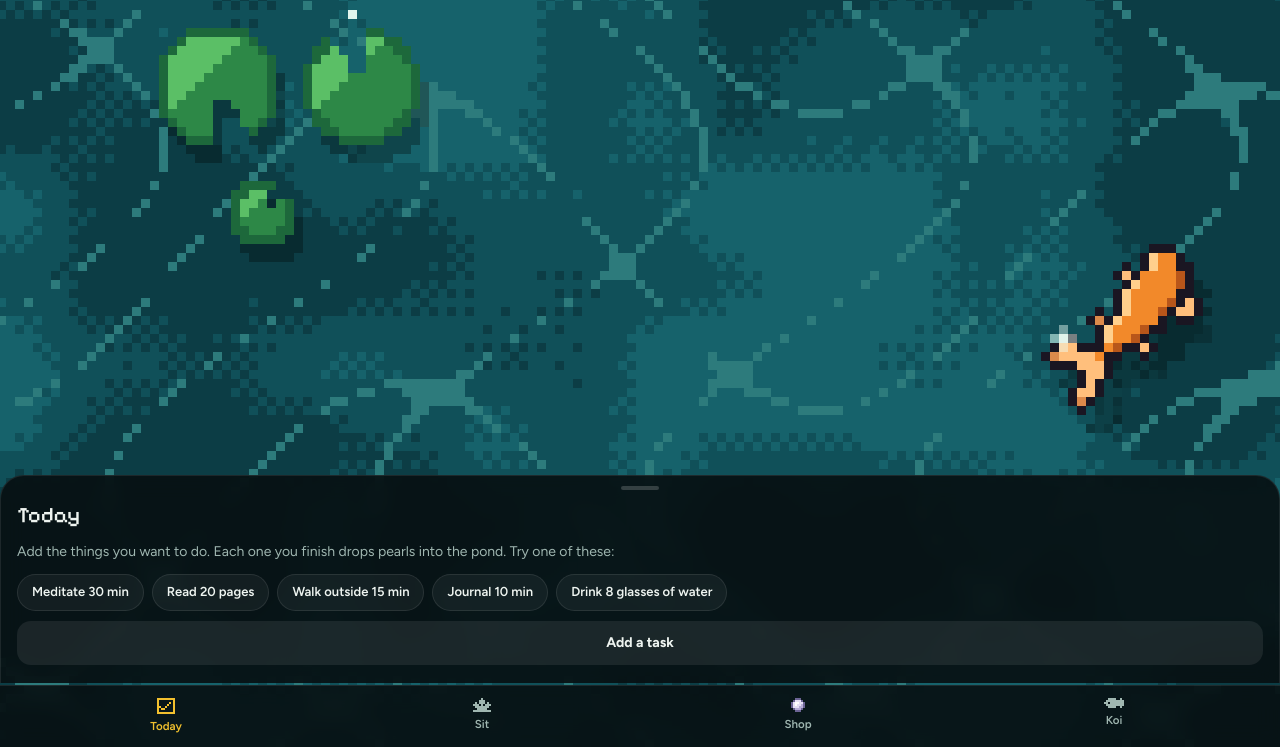
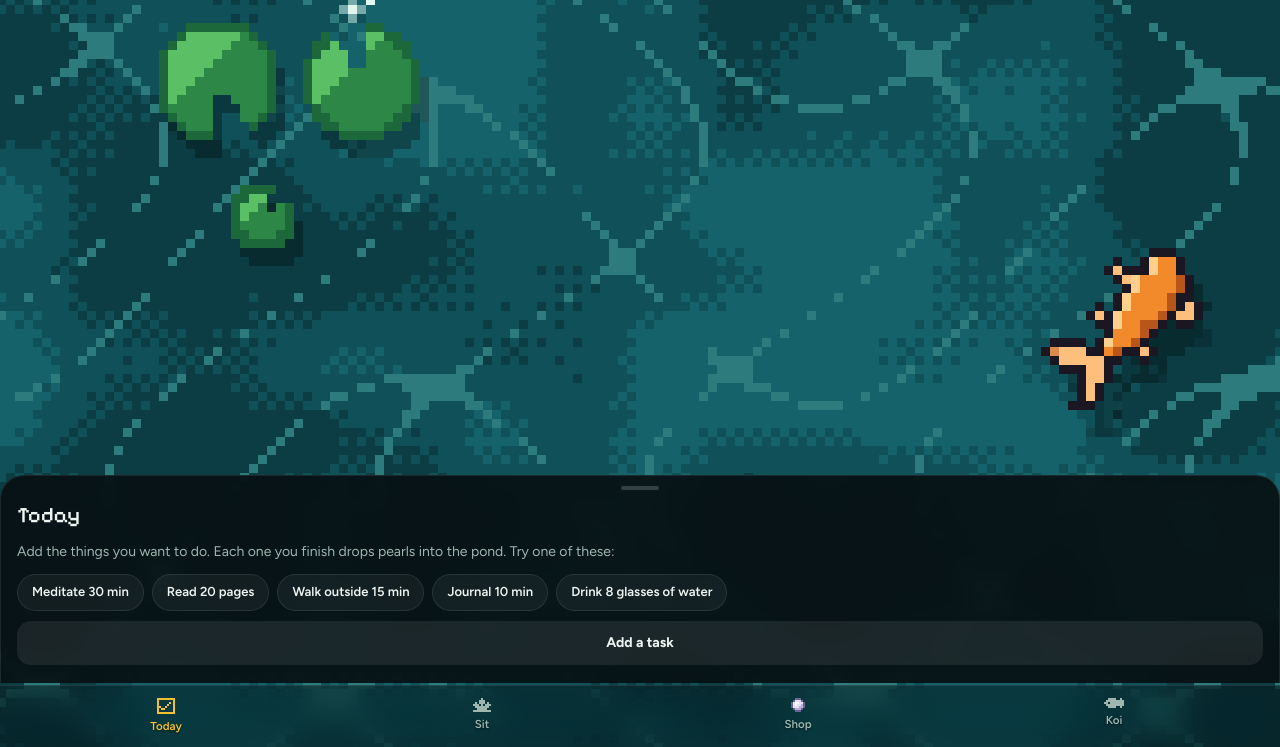
Before and after one commit to creativeboylearnsto/koi-oasis, a plain HTML site: page index.html in a window 1280 px wide. Shown: the part 53-800 px from the top of the page. Drawn offline with Linux system fonts and the light colour scheme.

Commit message:
Full-bleed pond in the home-screen app; see-through tab bar
Co-Authored-By: Claude Opus 5.5 <noreply@anthropic.com>

```diff
--- a/app.css
+++ b/app.css
@@ -2,6 +2,7 @@
 :root{
   --ink:#0a1416;
   --glass:rgba(7,15,17,.9);
+  --glass-bar:rgba(7,15,17,.5);
   --line:rgba(255,255,255,.09);
   --fg:#eef4f0;
   --muted:#9fb6b0;
@@ -17,7 +18,7 @@
   color-scheme:dark;
 }
 *{box-sizing:border-box}
-html,body{height:100%;margin:0;background:var(--ink);color:var(--fg);overflow:hidden;font-family:var(--body);font-size:15px;line-height:1.45;-webkit-tap-highlight-color:transparent;-webkit-user-select:none;user-select:none;overscroll-behavior:none}
+html,body{height:100%;min-height:-webkit-fill-available;margin:0;background:var(--ink);color:var(--fg);overflow:hidden;font-family:var(--body);font-size:15px;line-height:1.45;-webkit-tap-highlight-color:transparent;-webkit-user-select:none;user-select:none;overscroll-behavior:none}
 button{font:inherit;color:inherit;background:none;border:0;padding:0;cursor:pointer}
 button:focus-visible,input:focus-visible,textarea:focus-visible{outline:2px solid var(--gold);outline-offset:2px}
 input,textarea{font:inherit;color:var(--fg);-webkit-user-select:text;user-select:text}
@@ -31,7 +32,7 @@ input,textarea{font:inherit;color:var(--fg);-webkit-user-select:text;user-select
 .ico{display:inline-flex}
 .ico svg{display:block}
 
-.tabs{position:fixed;left:0;right:0;bottom:0;z-index:6;display:grid;grid-template-columns:repeat(4,1fr);background:var(--glass);border-top:1px solid var(--line);padding:6px max(8px,env(safe-area-inset-right,0px)) calc(env(safe-area-inset-bottom,0px) + 6px) max(8px,env(safe-area-inset-left,0px));backdrop-filter:blur(10px);-webkit-backdrop-filter:blur(10px)}
+.tabs{position:fixed;left:0;right:0;bottom:0;z-index:6;display:grid;grid-template-columns:repeat(4,1fr);background:var(--glass-bar);border-top:1px solid var(--line);padding:6px max(8px,env(safe-area-inset-right,0px)) calc(env(safe-area-inset-bottom,0px) + 6px) max(8px,env(safe-area-inset-left,0px));backdrop-filter:blur(10px);-webkit-backdrop-filter:blur(10px)}
 .tab{display:flex;flex-direction:column;align-items:center;gap:4px;font-size:11.5px;font-weight:600;color:var(--muted);padding:6px 0}
 .tab[aria-current="true"]{color:var(--gold)}
 
@@ -124,3 +125,6 @@ h3{font-family:var(--display);font-weight:500;font-size:17px;margin:18px 0 8px}
 .arrange p{margin:0;font-size:14px;color:var(--muted);text-align:center}
 .arrange .row{justify-content:center}
 body.arranging #pond{touch-action:none;cursor:grab}
+
+.tabs{backdrop-filter:blur(14px) saturate(1.2);-webkit-backdrop-filter:blur(14px) saturate(1.2)}
+.tab{text-shadow:0 1px 2px rgba(0,0,0,.6)}
--- a/app.js
+++ b/app.js
@@ -79,10 +79,19 @@ const cv=$('#pond');let pond,scale=3;
 const extra=[];
 function buildPond(){
   // Some launches report a zero-size window for a moment; fall back to the screen size so the pond always builds.
-  const W=innerWidth||document.documentElement.clientWidth||screen.width||390,H=innerHeight||document.documentElement.clientHeight||screen.height||844;scale=Math.max(2,Math.round(W/135));lastW=W;lastH=H;
+  const W=Math.max(innerWidth||0,document.documentElement.clientWidth||0)||screen.width||390;
+  let H=Math.max(innerHeight||0,document.documentElement.clientHeight||0,window.visualViewport?visualViewport.height:0)||screen.height||844;
+  lastW=W;lastH=H;
+  // Home-screen apps on iPhone report a window shorter than the screen (it stops above the home bar).
+  // Draw the pond as tall as the whole screen so it runs edge to edge, under the home bar too.
+  const standalone=(window.matchMedia&&matchMedia('(display-mode: standalone)').matches)||navigator.standalone;
+  if(standalone&&H>=W)H=Math.max(H,Math.max(screen.width,screen.height));
+  H+=2;scale=Math.max(2,Math.round(W/135));
   cv.width=Math.ceil(W/scale);cv.height=Math.ceil(H/scale);cv.style.width=cv.width*scale+'px';cv.style.height=cv.height*scale+'px';
   pond=new E.Pond(cv,{seed:S.seed,koi:koiList(),layout:layout()});pond.haze=haze();pond.step(0);
+  paintBg();
 }
+function paintBg(){if(!pond)return;const c=pond.pal.water[0];const col=`rgb(${c[0]},${c[1]},${c[2]})`;document.documentElement.style.background=col;document.body.style.background=col;const m=document.querySelector('meta[name=theme-color]');if(m)m.setAttribute('content',col)}
 function refreshPond(){pond.syncKoi(koiList());pond.setLayout(layout());pond.haze=haze()}
 let lastW=0,lastH=0,rz;
 addEventListener('resize',()=>{clearTimeout(rz);rz=setTimeout(()=>{if(innerWidth&&innerHeight&&(Math.abs(innerWidth-lastW)>40||Math.abs(innerHeight-lastH)>120))buildPond()},250)});
@@ -349,7 +358,7 @@ paintIcons();updatePearls();buildPond();requestAnimationFrame(loop);
 if(S.activeSit){const a=S.activeSit;const left=a.minutes*60-(Date.now()-a.start)/1000;if(left>-3600)startSit(a.minutes,a.taskId,a.start);else{S.activeSit=null;save()}}
 else if(!S.tasks.length)setTimeout(()=>openTab('today'),600);
 // Daily refresh: haze and the Today list follow the date.
-setInterval(()=>{pond.haze=haze();if(tab==='today')render()},60000);
+setInterval(()=>{pond.haze=haze();paintBg();if(tab==='today')render()},60000);
 if('serviceWorker' in navigator&&(location.protocol==='https:'||location.hostname==='localhost'))navigator.serviceWorker.register('sw.js').catch(()=>{});
 window.__koi={get S(){return S},pond:()=>pond};
 })();
--- a/index.html
+++ b/index.html
@@ -12,8 +12,8 @@
 <link rel="apple-touch-icon" href="icons/icon-180.png">
 <link rel="icon" type="image/png" href="icons/icon-192.png">
 <title>Koi Oasis</title>
-<link rel="stylesheet" href="fonts.css?v=5">
-<link rel="stylesheet" href="app.css?v=5">
+<link rel="stylesheet" href="fonts.css?v=6">
+<link rel="stylesheet" href="app.css?v=6">
 </head>
 <body>
 <canvas id="pond" aria-label="Your koi pond. Tap the water to make a ripple, tap a koi to see its story."></canvas>
@@ -55,7 +55,7 @@
   <div class="card" id="modalCard" role="dialog" aria-modal="true"></div>
 </div>
 
-<script src="engine.js?v=5"></script>
-<script src="app.js?v=5"></script>
+<script src="engine.js?v=6"></script>
+<script src="app.js?v=6"></script>
 </body>
 </html>
--- a/sw.js
+++ b/sw.js
@@ -1,6 +1,6 @@
 /* Koi Oasis offline cache. Network first so updates arrive; the cache is the fallback when offline. */
-const CACHE='koi-oasis-v6';
-const SHELL=['./','index.html','fonts.css?v=5','app.css?v=5','engine.js?v=5','app.js?v=5','fonts/Figtree-latin-1.woff2','fonts/Figtree-latin-ext-0.woff2','fonts/IBMPlexMono-latin-3.woff2','fonts/IBMPlexMono-latin-ext-2.woff2','fonts/PixelifySans-latin-5.woff2','fonts/PixelifySans-latin-ext-4.woff2','manifest.webmanifest','icons/icon-192.png','icons/icon-512.png','icons/icon-180.png'];
+const CACHE='koi-oasis-v7';
+const SHELL=['./','index.html','fonts.css?v=6','app.css?v=6','engine.js?v=6','app.js?v=6','fonts/Figtree-latin-1.woff2','fonts/Figtree-latin-ext-0.woff2','fonts/IBMPlexMono-latin-3.woff2','fonts/IBMPlexMono-latin-ext-2.woff2','fonts/PixelifySans-latin-5.woff2','fonts/PixelifySans-latin-ext-4.woff2','manifest.webmanifest','icons/icon-192.png','icons/icon-512.png','icons/icon-180.png'];
 self.addEventListener('install',e=>{e.waitUntil(caches.open(CACHE).then(c=>c.addAll(SHELL)).then(()=>self.skipWaiting()))});
 self.addEventListener('activate',e=>{e.waitUntil(caches.keys().then(ks=>Promise.all(ks.filter(k=>k!==CACHE).map(k=>caches.delete(k)))).then(()=>self.clients.claim()))});
 self.addEventListener('fetch',e=>{
```
